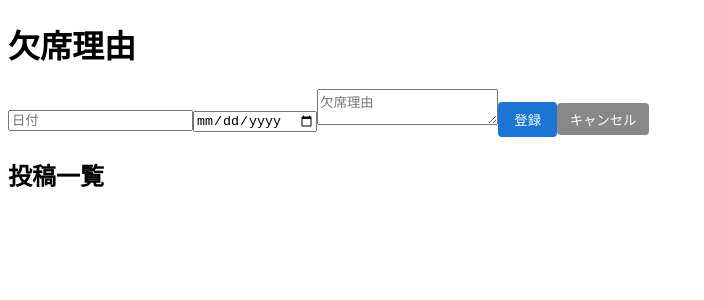
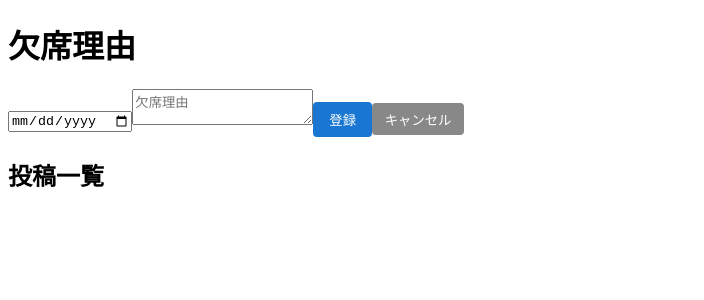
Before and after one commit to std-s23007/PBL_C, a Next.js app: page /Reason in a window 1280 px wide. Shown: the top 300 px of the page, without its empty margins (0-704 px from the left). Built offline with nearby package versions, Linux system fonts and the light colour scheme.

Commit message:
日付のフォームを削除

```diff
--- a/src/app/Reason/page.tsx
+++ b/src/app/Reason/page.tsx
@@ -29,13 +29,6 @@ export default function Home() {
     <main className="max-w-xl mx-auto p-4">
       <h1 className="text-2xl font-bold mb-4">欠席理由</h1>
       <form onSubmit={handleSubmit} className="space-y-2">
-        <input
-          type="text"
-          placeholder="日付"
-          value={name}
-          onChange={(e) => setName(e.target.value)}
-          className="border p-2 w-full"
-        />
         <input
           type="date"
           value={date}
```
